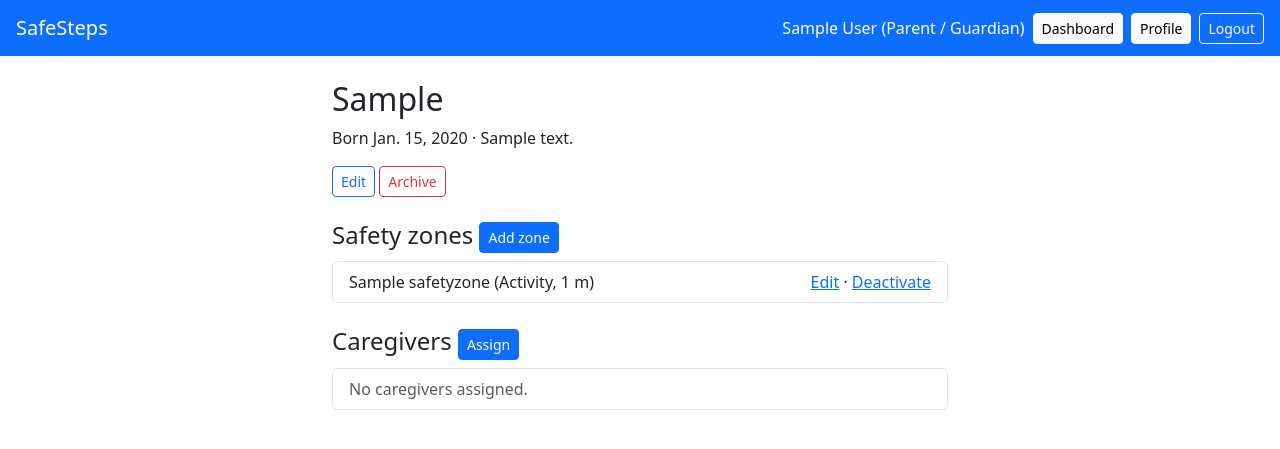
After one commit to brrynnr/SafeSteps-Coraler-BrentBrynner-G6, a Django app: page /safety/children/1/ in a window 1280 px wide. The commit adds this page. Shown: the top 449 px of the page. Run offline with Django 5.2, Linux system fonts and the light colour scheme; a user stored in the database is signed in; tables that the repository leaves empty hold one stand-in row (values such as "Sample post").

Commit message:
Finished child, zone, and caregiver management

```diff
--- a/config/settings.py
+++ b/config/settings.py
@@ -69,6 +69,8 @@ DATABASES = {
         'HOST': os.getenv('DB_HOST'),
         'PORT': os.getenv('DB_PORT'),
         'OPTIONS': {'sslmode': 'require'},
+        "CONN_MAX_AGE": 0,
+        "CONN_HEALTH_CHECKS": True,
     }
 }
 
--- a/config/urls.py
+++ b/config/urls.py
@@ -5,5 +5,6 @@ from django.shortcuts import redirect
 urlpatterns = [
     path("admin/", admin.site.urls),
     path("accounts/", include("accounts.urls")),
+    path("safety/", include("safety.urls")),
     path("", lambda r: redirect("accounts:login")),
 ]
--- /dev/null
+++ b/safety/urls.py
@@ -0,0 +1,16 @@
+from django.urls import path
+from . import views
+
+app_name = "safety"
+urlpatterns = [
+    path("children/", views.child_list, name="child_list"),
+    path("children/add/", views.child_create, name="child_create"),
+    path("children/<int:child_id>/", views.child_detail, name="child_detail"),
+    path("children/<int:child_id>/edit/", views.child_edit, name="child_edit"),
+    path("children/<int:child_id>/archive/", views.child_archive, name="child_archive"),
+    path("children/<int:child_id>/caregivers/add/", views.caregiver_add, name="caregiver_add"),
+    path("children/<int:child_id>/caregivers/<int:access_id>/revoke/", views.caregiver_revoke, name="caregiver_revoke"),
+    path("children/<int:child_id>/zones/add/", views.zone_create, name="zone_create"),
+    path("children/<int:child_id>/zones/<int:zone_id>/edit/", views.zone_edit, name="zone_edit"),
+    path("children/<int:child_id>/zones/<int:zone_id>/deactivate/", views.zone_delete, name="zone_delete"),
+]
--- a/safety/views.py
+++ b/safety/views.py
@@ -1,3 +1,148 @@
-from django.shortcuts import render
+from django.contrib import messages
+from django.contrib.auth import get_user_model
+from django.shortcuts import render, redirect, get_object_or_404
+from django.utils import timezone
 
-# Create your views here.
+from accounts.decorators import role_required
+from .forms import ChildForm, CaregiverForm, ZoneForm
+from .models import Child, ChildAccess, SafetyZone
+
+User = get_user_model()
+
+
+def guardian_child(request, child_id):
+    """Child that the logged-in guardian actively guards (BR-06)."""
+    return get_object_or_404(
+        Child, pk=child_id, status="ACTIVE",
+        access__user=request.user, access__access_role="GUARDIAN", access__status="ACTIVE")
+
+
+@role_required("GUARDIAN")
+def child_list(request):
+    children = Child.objects.filter(
+        access__user=request.user, access__access_role="GUARDIAN",
+        access__status="ACTIVE", status="ACTIVE")
+    return render(request, "safety/child_list.html", {"children": children})
+
+
+@role_required("GUARDIAN")
+def child_create(request):
+    form = ChildForm(request.POST or None, guardian=request.user)
+    if request.method == "POST" and form.is_valid():
+        child = form.save(commit=False)
+        child.created_by = request.user
+        child.save()
+        ChildAccess.objects.create(child=child, user=request.user, access_role="GUARDIAN",
+                                   relationship="Guardian", assigned_by=request.user)
+        messages.success(request, f"{child.first_name} was added.")
+        return redirect("safety:child_detail", child.pk)
+    return render(request, "safety/form.html", {"form": form, "title": "Add Child"})
+
+
+@role_required("GUARDIAN")
+def child_detail(request, child_id):
+    child = guardian_child(request, child_id)
+    return render(request, "safety/child_detail.html", {
+        "child": child,
+        "zones": child.zones.all(),
+        "caregivers": child.access.filter(access_role="CAREGIVER", status="ACTIVE"),
+    })
+
+
+@role_required("GUARDIAN")
+def child_edit(request, child_id):
+    child = guardian_child(request, child_id)
+    form = ChildForm(request.POST or None, instance=child, guardian=request.user)
+    if request.method == "POST" and form.is_valid():
+        form.save()
+        messages.success(request, "Child updated.")
+        return redirect("safety:child_detail", child.pk)
+    return render(request, "safety/form.html", {"form": form, "title": "Edit Child"})
+
+
+@role_required("GUARDIAN")
+def child_archive(request, child_id):
+    child = guardian_child(request, child_id)
+    if request.method == "POST":
+        child.status = "ARCHIVED"
+        child.save(update_fields=["status"])
+        messages.success(request, f"{child.first_name} was archived.")
+        return redirect("safety:child_list")
+    return render(request, "safety/confirm.html", {"obj": child, "action": "Archive"})
+
+
+@role_required("GUARDIAN")
+def caregiver_add(request, child_id):
+    child = guardian_child(request, child_id)
+    form = CaregiverForm(request.POST or None)
+    if request.method == "POST" and form.is_valid():
+        email = form.cleaned_data["email"].lower()
+        user = User.objects.filter(email=email, account_type="CAREGIVER").first()
+        active = child.access.filter(access_role="CAREGIVER", status="ACTIVE").count()
+        if not user:
+            form.add_error("email", "No caregiver account with that email.")
+        elif active >= 5:
+            form.add_error(None, "A child can have at most 5 caregivers.")  # BR-10
+        else:
+            acc, created = ChildAccess.objects.get_or_create(
+                child=child, user=user,
+                defaults={"access_role": "CAREGIVER", "assigned_by": request.user,
+                          "relationship": form.cleaned_data["relationship"]})
+            if not created:
+                if acc.status == "ACTIVE":
+                    form.add_error("email", "This caregiver is already assigned.")
+                    return render(request, "safety/form.html", {"form": form, "title": "Assign Caregiver"})
+                acc.status, acc.revoked_at = "ACTIVE", None
+                acc.save(update_fields=["status", "revoked_at"])
+            messages.success(request, f"{user.full_name} is now a caregiver for {child.first_name}.")
+            return redirect("safety:child_detail", child.pk)
+    return render(request, "safety/form.html", {"form": form, "title": "Assign Caregiver"})
+
+
+@role_required("GUARDIAN")
+def caregiver_revoke(request, child_id, access_id):
+    child = guardian_child(request, child_id)
+    acc = get_object_or_404(ChildAccess, pk=access_id, child=child, access_role="CAREGIVER")
+    if request.method == "POST":
+        acc.status, acc.revoked_at = "REVOKED", timezone.now()
+        acc.save(update_fields=["status", "revoked_at"])
+        messages.success(request, "Caregiver access revoked.")
+        return redirect("safety:child_detail", child.pk)
+    return render(request, "safety/confirm.html", {"obj": acc.user.full_name, "action": "Revoke"})
+
+
+@role_required("GUARDIAN")
+def zone_create(request, child_id):
+    child = guardian_child(request, child_id)
+    form = ZoneForm(request.POST or None, child=child)
+    if request.method == "POST" and form.is_valid():
+        zone = form.save(commit=False)
+        zone.child, zone.created_by = child, request.user
+        zone.save()
+        messages.success(request, "Safety zone added.")
+        return redirect("safety:child_detail", child.pk)
+    return render(request, "safety/form.html", {"form": form, "title": f"Add Zone for {child.first_name}"})
+
+
+@role_required("GUARDIAN")
+def zone_edit(request, child_id, zone_id):
+    child = guardian_child(request, child_id)
+    zone = get_object_or_404(SafetyZone, pk=zone_id, child=child)
+    form = ZoneForm(request.POST or None, instance=zone, child=child)
+    if request.method == "POST" and form.is_valid():
+        form.save()
+        messages.success(request, "Zone updated.")
+        return redirect("safety:child_detail", child.pk)
+    return render(request, "safety/form.html", {"form": form, "title": "Edit Zone"})
+
+
+@role_required("GUARDIAN")
+def zone_delete(request, child_id, zone_id):
+    child = guardian_child(request, child_id)
+    zone = get_object_or_404(SafetyZone, pk=zone_id, child=child)
+    if request.method == "POST":
+        zone.is_active = False          # deactivate, never hard delete
+        zone.save(update_fields=["is_active"])
+        messages.success(request, "Zone deactivated.")
+        return redirect("safety:child_detail", child.pk)
+    return render(request, "safety/confirm.html", {"obj": zone, "action": "Deactivate"})
--- a/templates/accounts/guardian_dashboard.html
+++ b/templates/accounts/guardian_dashboard.html
@@ -3,7 +3,7 @@
 <h2>Guardian Dashboard</h2>
 <p>Welcome, {{ user.full_name }}. Manage your children's safety here.</p>
 <div class="row g-3">
-  <div class="col-6"><div class="card p-3"><h5>My Children</h5><small class="text-muted">Coming soon</small></div></div>
+  <div class="col-6"><a class="text-decoration-none" href="{% url 'safety:child_list' %}"><div class="card p-3"><h5>My Children</h5><small class="text-muted">Manage children, zones, caregivers</small></div></a></div>
   <div class="col-6"><div class="card p-3"><h5>Safety Zones</h5><small class="text-muted">Coming soon</small></div></div>
   <div class="col-6"><div class="card p-3"><h5>Alerts</h5><small class="text-muted">Coming soon</small></div></div>
   <div class="col-6"><div class="card p-3"><h5>Activity History</h5><small class="text-muted">Coming soon</small></div></div>
--- /dev/null
+++ b/templates/safety/child_detail.html
@@ -0,0 +1,33 @@
+{% extends "base.html" %}
+{% block content %}
+<h2>{{ child.first_name }}</h2>
+<p>Born {{ child.birth_date }}{% if child.notes %} · {{ child.notes }}{% endif %}</p>
+<a class="btn btn-sm btn-outline-primary" href="{% url 'safety:child_edit' child.pk %}">Edit</a>
+<a class="btn btn-sm btn-outline-danger" href="{% url 'safety:child_archive' child.pk %}">Archive</a>
+
+<h4 class="mt-4">Safety zones
+  <a class="btn btn-sm btn-primary" href="{% url 'safety:zone_create' child.pk %}">Add zone</a></h4>
+<ul class="list-group">
+  {% for z in zones %}
+  <li class="list-group-item d-flex justify-content-between">
+    <span>{{ z.zone_name }} ({{ z.get_zone_type_display }}, {{ z.radius_m }} m)
+      {% if not z.is_active %}<span class="badge bg-secondary">Inactive</span>{% endif %}</span>
+    <span>
+      <a href="{% url 'safety:zone_edit' child.pk z.pk %}">Edit</a>
+      {% if z.is_active %} · <a href="{% url 'safety:zone_delete' child.pk z.pk %}">Deactivate</a>{% endif %}
+    </span>
+  </li>
+  {% empty %}<li class="list-group-item text-muted">No zones yet.</li>{% endfor %}
+</ul>
+
+<h4 class="mt-4">Caregivers
+  <a class="btn btn-sm btn-primary" href="{% url 'safety:caregiver_add' child.pk %}">Assign</a></h4>
+<ul class="list-group">
+  {% for a in caregivers %}
+  <li class="list-group-item d-flex justify-content-between">
+    <span>{{ a.user.full_name }} ({{ a.user.email }})</span>
+    <a href="{% url 'safety:caregiver_revoke' child.pk a.pk %}">Revoke</a>
+  </li>
+  {% empty %}<li class="list-group-item text-muted">No caregivers assigned.</li>{% endfor %}
+</ul>
+{% endblock %}
```
Also changed, not shown: safety/forms.py (added, +64 -0 lines), templates/safety/child_list.html (added, +17 -0 lines), templates/safety/confirm.html (added, +9 -0 lines), templates/safety/form.html (added, +9 -0 lines).
